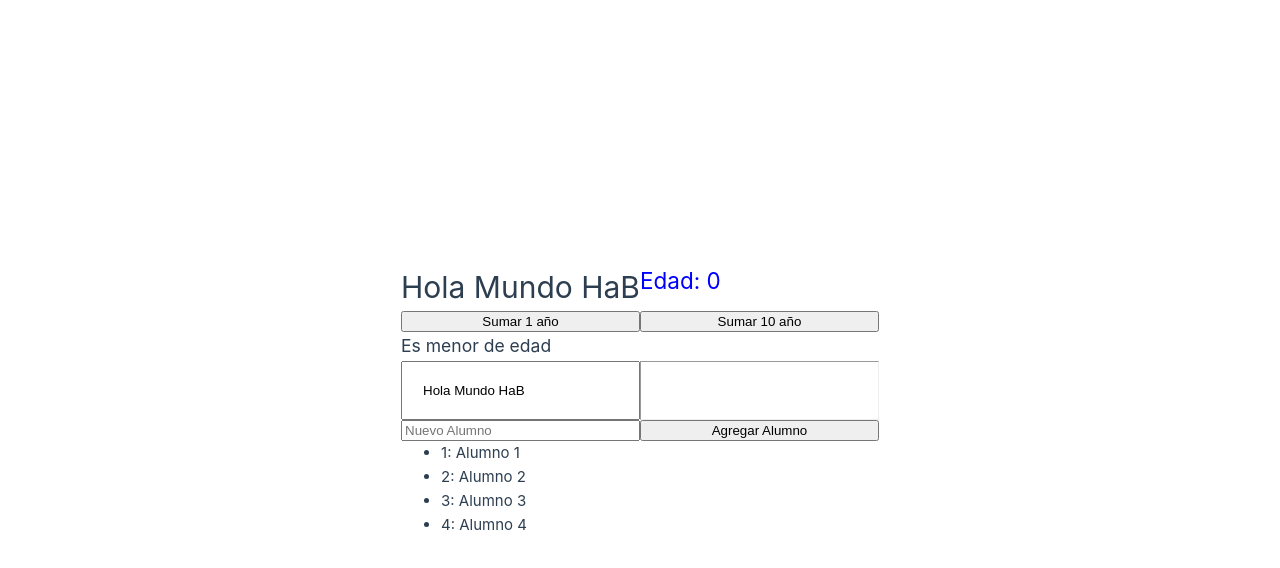
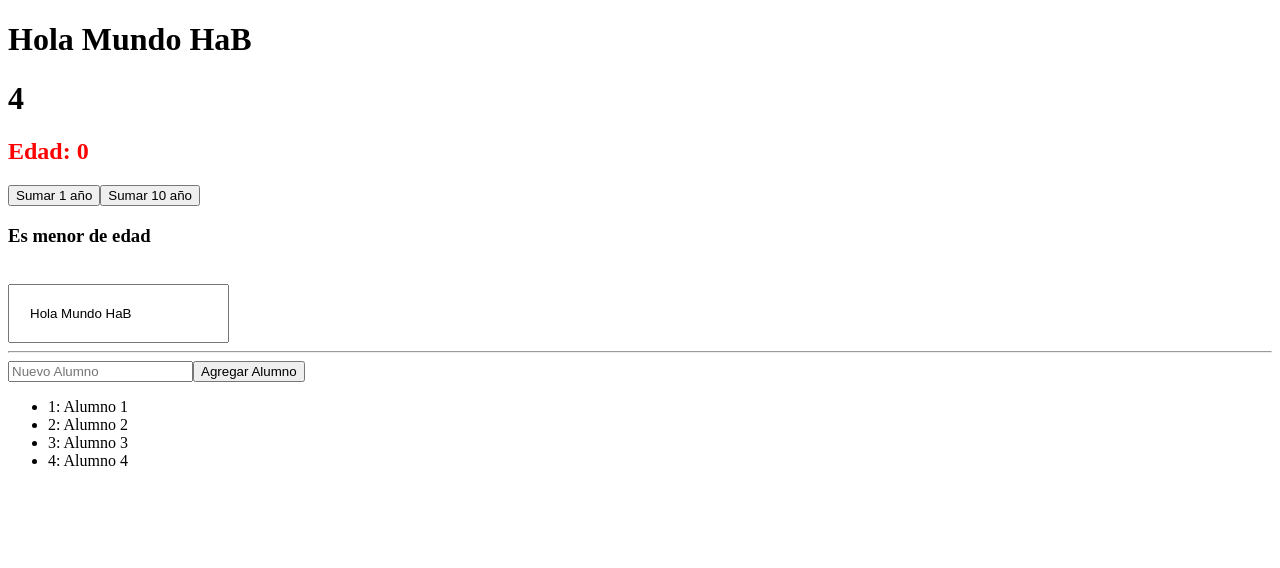
Before and after one commit to jmateos-jdev/hab-vue, a Vue app: page / in a window 1280 px wide. Shown: the top 568 px of the page. Built offline with nearby package versions, Linux system fonts and the light colour scheme.

Commit message:
computed

```diff
--- a/src/Inicio.vue
+++ b/src/Inicio.vue
@@ -15,6 +15,13 @@ const listado = ref([
     {id: id++, name: 'Alumno 4'}
 ])
 
+const evaluacionDoble = computed(()=>{
+    return listado.value.length + cantidad.value
+})
+
+const claseParImpar = computed(()=>{
+    return cantidad.value%2 == 0 ? `clasePar` : `claseImpar`
+})
 
 
 function aumentar() {
@@ -38,7 +45,8 @@ function agregarAlumno() {
 
 <template>
     <h1>{{ mensaje }}</h1>
-    <h2 :class="cantidad > 10 ? 'colorRed' : 'colorBlue'">Edad: {{ cantidad }}</h2>
+    <h1>{{evaluacionDoble}}</h1>
+    <h2 :class="claseParImpar">Edad: {{ cantidad }}</h2>
 
     <button @click="aumentar">Sumar 1 año</button>
     <button @click="aumentar10">Sumar 10 año</button>
@@ -67,10 +75,10 @@ function agregarAlumno() {
 .inputCustomBeta {
     padding: 10px;
 }
-.colorRed{
+.clasePar{
     color: red
 }
-.colorBlue{
+.claseImpar{
     color: blue;
 }
 </style>
--- a/src/main.js
+++ b/src/main.js
@@ -1,4 +1,4 @@
-import './assets/main.css'
+//import './assets/main.css'
 
 import { createApp } from 'vue'
 import Inicio from './Inicio.vue'
```
